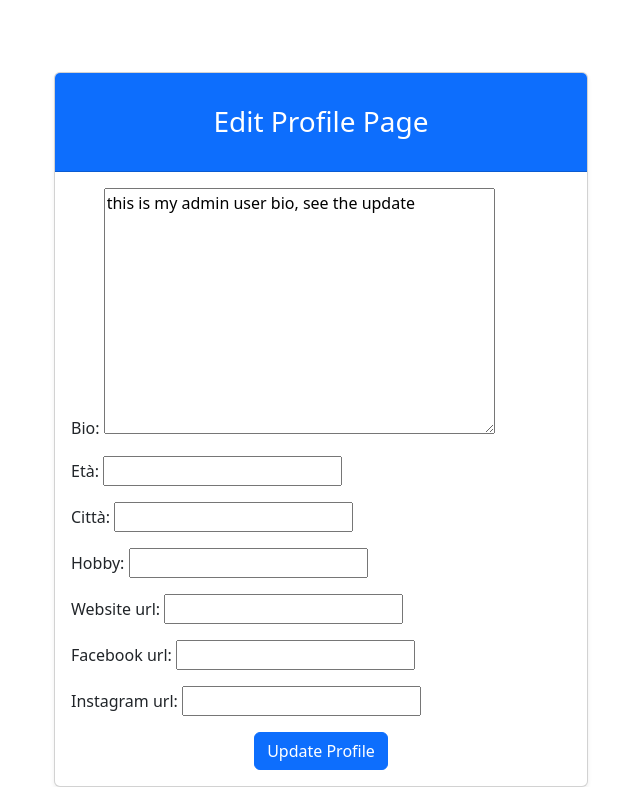
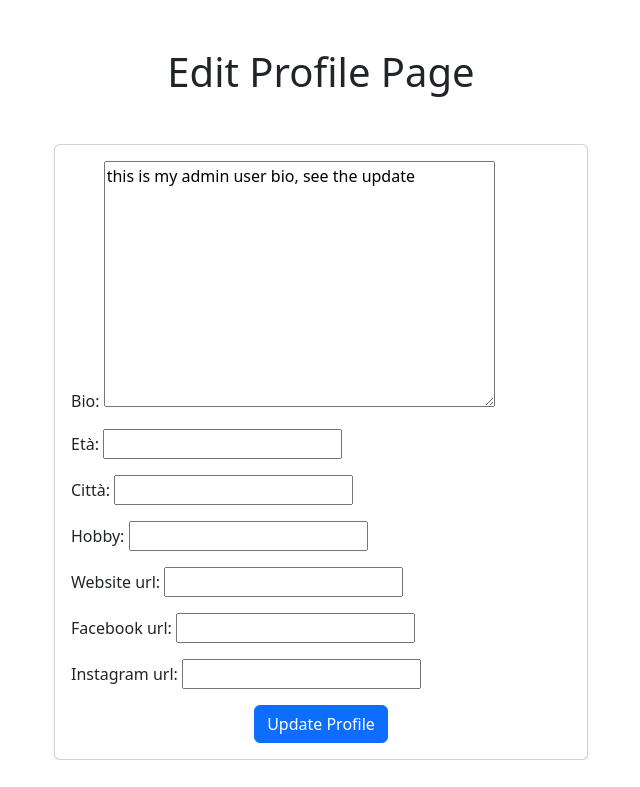
Before and after one commit to mazzocchi7053622/BlogPPM, a Django app: page /members/1/edit_profile_page/ in a window 1280 px wide. Shown: the part 72-859 px from the top of the page, without its empty margins (319-959 px from the left). After the commit the page ends 832 px from the top, so only its background shows below. Run offline with Django 5.2, Linux system fonts and the light colour scheme; a user stored in the database is signed in; data comes from the database, SQL or seed files in the repository; some libraries are stand-ins or nearby versions.

Commit message:
Update edit_profile_page.html

```diff
--- a/members/templates/registration/edit_profile_page.html
+++ b/members/templates/registration/edit_profile_page.html
@@ -4,13 +4,11 @@
 
 {% if user.is_authenticated %}
     {% if user.id == profile.user.id %}
+        <h1 class="text-center my-4">Edit Profile Page</h1>
         <div class="container mt-5">
             <div class="row justify-content-center">
                 <div class="col-md-6">
                     <div class="card shadow-sm">
-                        <div class="card-header bg-primary text-white">
-                            <h3 class="text-center my-4">Edit Profile Page</h3>
-                        </div>
                         <div class="card-body">
                             <form method="POST">
                                 {% csrf_token %}
```
